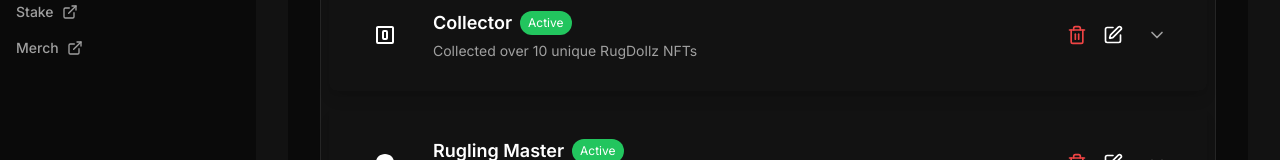
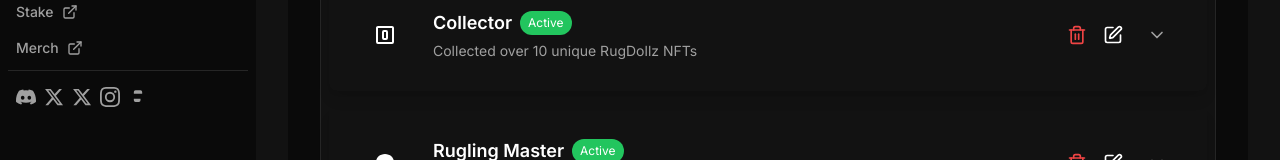
Before and after one commit to LatinGeek/rugdollz-central-hub, a Next.js app: page /badge-management in a window 1280 px wide. Shown: the part 531-691 px from the top of the page. Built offline with nearby package versions, Linux system fonts and the light colour scheme.

Commit message:
[FEATURE] [Navigation] Social Icons on menu

```diff
--- a/app/components/Navigation.tsx
+++ b/app/components/Navigation.tsx
@@ -30,6 +30,54 @@ const buyLinks = [
   { name: 'RugDollz Social', href: 'https://opensea.io/collection/rugdollz-social', icon: ExternalLink },
   { name: 'RugDollz Exclusive', href: 'https://opensea.io/collection/rugdollz-exclusive', icon: ExternalLink },
   { name: 'Doruzu', href: 'https://magiceden.io/collections/apechain/0x125e213B5CfC84dBaD82BEDeF7B2e28697f62b3C', icon: ExternalLink },
+]
+
+const socialLinks = [
+  {
+    name: 'Discord',
+    href: 'https://discord.gg/ZPgc2CVnBg',
+    icon: (props: any) => (
+      <svg className="h-5 w-5" fill="currentColor" viewBox="0 0 24 24" {...props}>
+        <path d="M20.317 4.37a19.791 19.791 0 00-4.885-1.515a.074.074 0 00-.079.037c-.21.375-.444.864-.608 1.25a18.27 18.27 0 00-5.487 0a12.64 12.64 0 00-.617-1.25a.077.077 0 00-.079-.037A19.736 19.736 0 003.677 4.37a.07.07 0 00-.032.027C.533 9.046-.32 13.58.099 18.057a.082.082 0 00.031.057a19.9 19.9 0 005.993 3.03a.078.078 0 00.084-.028a14.09 14.09 0 001.226-1.994a.076.076 0 00-.041-.106a13.107 13.107 0 01-1.872-.892a.077.077 0 01-.008-.128a10.2 10.2 0 00.372-.292a.074.074 0 01.077-.01c3.928 1.793 8.18 1.793 12.062 0a.074.074 0 01.078.01c.12.098.246.198.373.292a.077.077 0 01-.006.127a12.299 12.299 0 01-1.873.892a.077.077 0 00-.041.107c.36.698.772 1.362 1.225 1.993a.076.076 0 00.084.028a19.839 19.839 0 006.002-3.03a.077.077 0 00.032-.054c.5-5.177-.838-9.674-3.549-13.66a.061.061 0 00-.031-.03zM8.02 15.33c-1.183 0-2.157-1.085-2.157-2.419c0-1.333.956-2.419 2.157-2.419c1.21 0 2.176 1.096 2.157 2.42c0 1.333-.956 2.418-2.157 2.418zm7.975 0c-1.183 0-2.157-1.085-2.157-2.419c0-1.333.955-2.419 2.157-2.419c1.21 0 2.176 1.096 2.157 2.42c0 1.333-.946 2.418-2.157 2.418z" />
+      </svg>
+    ),
+  },
+  {
+    name: 'RugDollz X',
+    href: 'https://x.com/RugdollzNFT',
+    icon: (props: any) => (
+      <svg className="h-5 w-5" fill="currentColor" viewBox="0 0 24 24" {...props}>
+        <path d="M18.244 2.25h3.308l-7.227 8.26 8.502 11.24H16.17l-5.214-6.817L4.99 21.75H1.68l7.73-8.835L1.254 2.25H8.08l4.713 6.231zm-1.161 17.52h1.833L7.084 4.126H5.117z" />
+      </svg>
+    ),
+  },
+  {
+    name: 'Doruzu X',
+    href: 'https://x.com/DollzOnApe',
+    icon: (props: any) => (
+      <svg className="h-5 w-5" fill="currentColor" viewBox="0 0 24 24" {...props}>
+        <path d="M18.244 2.25h3.308l-7.227 8.26 8.502 11.24H16.17l-5.214-6.817L4.99 21.75H1.68l7.73-8.835L1.254 2.25H8.08l4.713 6.231zm-1.161 17.52h1.833L7.084 4.126H5.117z" />
+      </svg>
+    ),
+  },
+  {
+    name: 'Instagram',
+    href: 'https://www.instagram.com/rugdollz.eth',
+    icon: (props: any) => (
+      <svg className="h-5 w-5" fill="currentColor" viewBox="0 0 24 24" {...props}>
+        <path d="M12 2.163c3.204 0 3.584.012 4.85.07 3.252.148 4.771 1.691 4.919 4.919.058 1.265.069 1.645.069 4.849 0 3.205-.012 3.584-.069 4.849-.149 3.225-1.664 4.771-4.919 4.919-1.266.058-1.644.07-4.85.07-3.204 0-3.584-.012-4.849-.07-3.26-.149-4.771-1.699-4.919-4.92-.058-1.265-.07-1.644-.07-4.849 0-3.204.013-3.583.07-4.849.149-3.227 1.664-4.771 4.919-4.919 1.266-.057 1.645-.069 4.849-.069zM12 0C8.741 0 8.333.014 7.053.072 2.695.272.273 2.69.073 7.052.014 8.333 0 8.741 0 12c0 3.259.014 3.668.072 4.948.2 4.358 2.618 6.78 6.98 6.98C8.333 23.986 8.741 24 12 24c3.259 0 3.668-.014 4.948-.072 4.354-.2 6.782-2.618 6.979-6.98.059-1.28.073-1.689.073-4.948 0-3.259-.014-3.667-.072-4.947-.196-4.354-2.617-6.78-6.979-6.98C15.668.014 15.259 0 12 0zm0 5.838a6.162 6.162 0 100 12.324 6.162 6.162 0 000-12.324zM12 16a4 4 0 110-8 4 4 0 010 8zm6.406-11.845a1.44 1.44 0 100 2.881 1.44 1.44 0 000-2.881z" />
+      </svg>
+    ),
+  },
+  {
+    name: 'Store',
+    href: 'https://ruglabsnft.myshopify.com/',
+    icon: (props: any) => (
+      <svg className="h-5 w-5" fill="currentColor" viewBox="0 0 24 24" {...props}>
+        <path d="M7 8V6a2 2 0 012-2h6a2 2 0 012 2v2m-2 0v2m0 0v2m0 0v2m0 0v2a2 2 0 01-2 2H9a2 2 0 01-2-2v-2m0 0v-2m0 0v-2m0 0V8m0 0V6" />
+      </svg>
+    ),
+  },
 ]
 
 const adminNavigation = [
@@ -77,8 +125,8 @@ export function Navigation() {
                 )
               })}
 
-                 {/* Admin Menu */}
-                 <div className="mt-4">
+              {/* Admin Menu */}
+              <div className="mt-4">
                 <button
                   onClick={() => setIsAdminMenuOpen(!isAdminMenuOpen)}
                   className={`w-full flex items-center px-2 py-2 text-sm font-medium rounded-md ${
@@ -168,6 +216,24 @@ export function Navigation() {
               </div>
 
 
+
+              {/* Social Links */}
+              <div className="mt-auto pt-4 border-t border-[rgb(var(--border-dark))]">
+                <div className="flex flex-wrap gap-2 px-2">
+                  {socialLinks.map((item) => (
+                    <a
+                      key={item.name}
+                      href={item.href}
+                      target="_blank"
+                      rel="noopener noreferrer"
+                      className="text-[rgb(var(--text-secondary))] hover:text-[rgb(var(--primary-orange))] transition-colors"
+                      title={item.name}
+                    >
+                      <item.icon className="h-5 w-5" />
+                    </a>
+                  ))}
+                </div>
+              </div>
             </nav>
           </div>
         </div>
@@ -229,52 +295,8 @@ export function Navigation() {
               )
             })}
 
-            {/* Mobile External Links */}
-            <div className="pt-4 border-t border-[rgb(var(--border-dark))]">
-              {/* Mobile Buy Dropdown */}
-              <div className="relative">
-                <button
-                  onClick={() => setIsBuyMenuOpen(!isBuyMenuOpen)}
-                  className="w-full flex items-center px-3 py-2 text-base font-medium rounded-md text-[rgb(var(--text-secondary))] hover:bg-[rgb(var(--bg-light))] hover:text-[rgb(var(--text-primary))]"
-                >
-                  <span>Buy</span>
-                  <ChevronDown className={`ml-2 h-4 w-4 transition-transform ${isBuyMenuOpen ? 'rotate-180' : ''}`} />
-                </button>
-                {isBuyMenuOpen && (
-                  <div className="ml-4 mt-1 space-y-1">
-                    {buyLinks.map((item) => (
-                      <a
-                        key={item.name}
-                        href={item.href}
-                        target="_blank"
-                        rel="noopener noreferrer"
-                        className="flex items-center px-3 py-2 text-base font-medium rounded-md text-[rgb(var(--text-secondary))] hover:bg-[rgb(var(--bg-light))] hover:text-[rgb(var(--text-primary))]"
-                      >
-                        <span>{item.name}</span>
-                        <item.icon className="ml-2 h-4 w-4 text-[rgb(var(--text-secondary))]" />
-                      </a>
-                    ))}
-                  </div>
-                )}
-              </div>
-
-              {/* Other Mobile External Links */}
-              {externalLinks.map((item) => (
-                <a
-                  key={item.name}
-                  href={item.href}
-                  target="_blank"
-                  rel="noopener noreferrer"
-                  className="flex items-center px-3 py-2 text-base font-medium rounded-md text-[rgb(var(--text-secondary))] hover:bg-[rgb(var(--bg-light))] hover:text-[rgb(var(--text-primary))]"
-                >
-                  <span>{item.name}</span>
-                  <item.icon className="ml-2 h-4 w-4 text-[rgb(var(--text-secondary))]" />
-                </a>
-              ))}
-            </div>
-
-            {/* Mobile Admin Menu */}
-            <div className="mt-4">
+             {/* Mobile Admin Menu */}
+             <div className="mt-4">
               <button
                 onClick={() => setIsAdminMenuOpen(!isAdminMenuOpen)}
                 className={`w-full flex items-center px-3 py-2 text-base font-medium rounded-md ${
@@ -320,6 +342,70 @@ export function Navigation() {
                 </div>
               )}
             </div>
+
+            {/* Mobile External Links */}
+            <div className="pt-4 border-t border-[rgb(var(--border-dark))]">
+              {/* Mobile Buy Dropdown */}
+              <div className="relative">
+                <button
+                  onClick={() => setIsBuyMenuOpen(!isBuyMenuOpen)}
+                  className="w-full flex items-center px-3 py-2 text-base font-medium rounded-md text-[rgb(var(--text-secondary))] hover:bg-[rgb(var(--bg-light))] hover:text-[rgb(var(--text-primary))]"
+                >
+                  <span>Buy</span>
+                  <ChevronDown className={`ml-2 h-4 w-4 transition-transform ${isBuyMenuOpen ? 'rotate-180' : ''}`} />
+                </button>
+                {isBuyMenuOpen && (
+                  <div className="ml-4 mt-1 space-y-1">
+                    {buyLinks.map((item) => (
+                      <a
+                        key={item.name}
+                        href={item.href}
+                        target="_blank"
+                        rel="noopener noreferrer"
+                        className="flex items-center px-3 py-2 text-base font-medium rounded-md text-[rgb(var(--text-secondary))] hover:bg-[rgb(var(--bg-light))] hover:text-[rgb(var(--text-primary))]"
+                      >
+                        <span>{item.name}</span>
+                        <item.icon className="ml-2 h-4 w-4 text-[rgb(var(--text-secondary))]" />
+                      </a>
+                    ))}
+                  </div>
+                )}
+              </div>
+
+              {/* Other Mobile External Links */}
+              {externalLinks.map((item) => (
+                <a
+                  key={item.name}
+                  href={item.href}
+                  target="_blank"
+                  rel="noopener noreferrer"
+                  className="flex items-center px-3 py-2 text-base font-medium rounded-md text-[rgb(var(--text-secondary))] hover:bg-[rgb(var(--bg-light))] hover:text-[rgb(var(--text-primary))]"
+                >
+                  <span>{item.name}</span>
+                  <item.icon className="ml-2 h-4 w-4 text-[rgb(var(--text-secondary))]" />
+                </a>
+              ))}
+            </div>
+
+
+
+            {/* Mobile Social Links */}
+            <div className="mt-4 pt-4 border-t border-[rgb(var(--border-dark))]">
+              <div className="flex flex-wrap gap-4 px-3">
+                {socialLinks.map((item) => (
+                  <a
+                    key={item.name}
+                    href={item.href}
+                    target="_blank"
+                    rel="noopener noreferrer"
+                    className="text-[rgb(var(--text-secondary))] hover:text-[rgb(var(--primary-orange))] transition-colors"
+                    title={item.name}
+                  >
+                    <item.icon className="h-6 w-6" />
+                  </a>
+                ))}
+              </div>
+            </div>
           </nav>
         )}
       </div>
```
